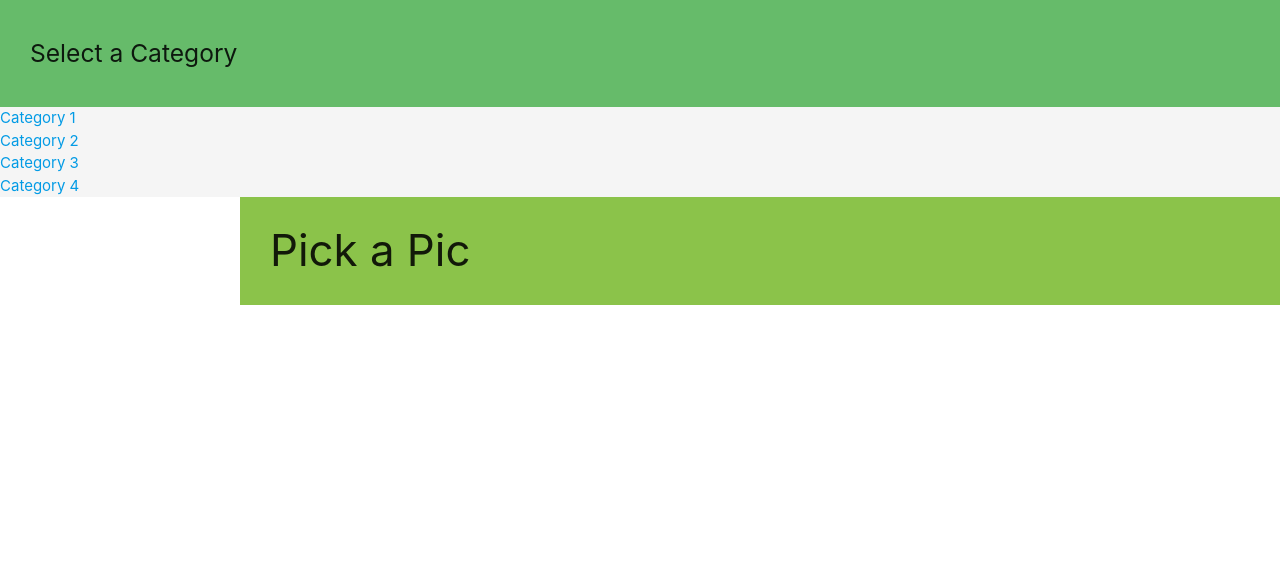
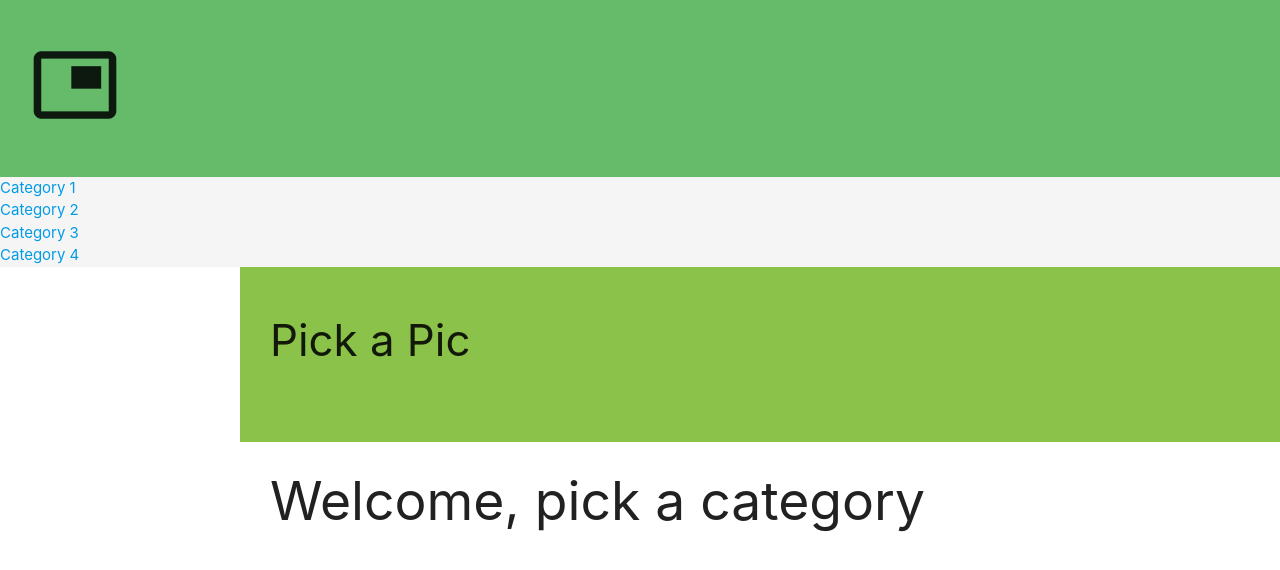
Before and after one commit to tgfbikes/js, a plain HTML site: page photo_gallery/index.html in a window 1280 px wide. Drawn offline with nearby package versions, Linux system fonts and the light colour scheme.

Commit message:
styling for thumbs and added thumbsClickHandler

```diff
--- a/photo_gallery/index.html
+++ b/photo_gallery/index.html
@@ -19,6 +19,10 @@
       overflow: scroll;
     }
 
+    #thumbnails {
+      padding: 15px;
+    }
+
     #thumbnails div {
       display: inline;
     }
@@ -29,11 +33,15 @@
       margin: 10px;
     }
 
+    #thumbnails h2 {
+      margin: 15px 0 0 15px;
+    }
+
     #nav-logo {
       padding: 40px 0;
     }
 
-    #nav-logo h5{
+    #nav-logo i{
       margin: 0 0 0 30px;
     }
 
@@ -42,7 +50,7 @@
     }
 
     #full-images {
-      height: 200px;
+      height: 175px;
     }
 
     #full-images #title {
@@ -50,7 +58,7 @@
     }
 
     #full-images #title h3 {
-      margin: 0 0 0 30px;
+      margin: 20px 0 0 30px;
     }
   </style>
 </head>
@@ -58,7 +66,7 @@
   <header>
     <section class="side-nav fixed grey lighten-4">
       <div id="nav-logo" class="green lighten-1">
-        <h5>Select a Category</h5>
+        <i class="large material-icons">picture_in_picture</i>
       </div>
       <ul id="nav-mobile">
         <li><a href="#" id="category0">Category 1</a></li>
@@ -70,13 +78,14 @@
   </header>
   <main>
     <div>
-      <section id="full-images">
-        <div id="title" class="light-green">
+      <section id="full-images" class="light-green">
+        <div id="title">
           <h3>Pick a Pic</h3>
         </div>
       </section>
       <section id="thumbnailsSection">
         <div id="thumbnails">
+          <h2>Welcome, pick a category</h2>
         </div>
       </section>
     </div>
--- a/photo_gallery/js/main.js
+++ b/photo_gallery/js/main.js
@@ -12,15 +12,17 @@
         imagePair[1] = baseurl + imagePair[1];
       }
     }
-    newPicList = piclist;
-    return newPicList;
+  }
+
+  function handleThumbClick() {
+    console.log('click');
   }
 
   function updateThumbSection(thumbArray) {
     $('#thumbnails').empty();
     thumbArray.forEach(function forEachThumb(elem) {
       let img = $('<img></img>').attr('src', elem);
-      let div = $('<div></div>').append(img);
+      let div = $('<div></div>').append(img).click(handleThumbClick);
       $('#thumbnails').append(div);
     });
   }
@@ -45,7 +47,7 @@
 
   $(document).ready(function main() {
     // Complete url to thumbnails and full images
-    let newPicList = configurePicURL();
+    configurePicURL();
     // Add click handlers to anchor tags in navigation to update category
     addNavClickHandlers();
   }); // document ready
```
